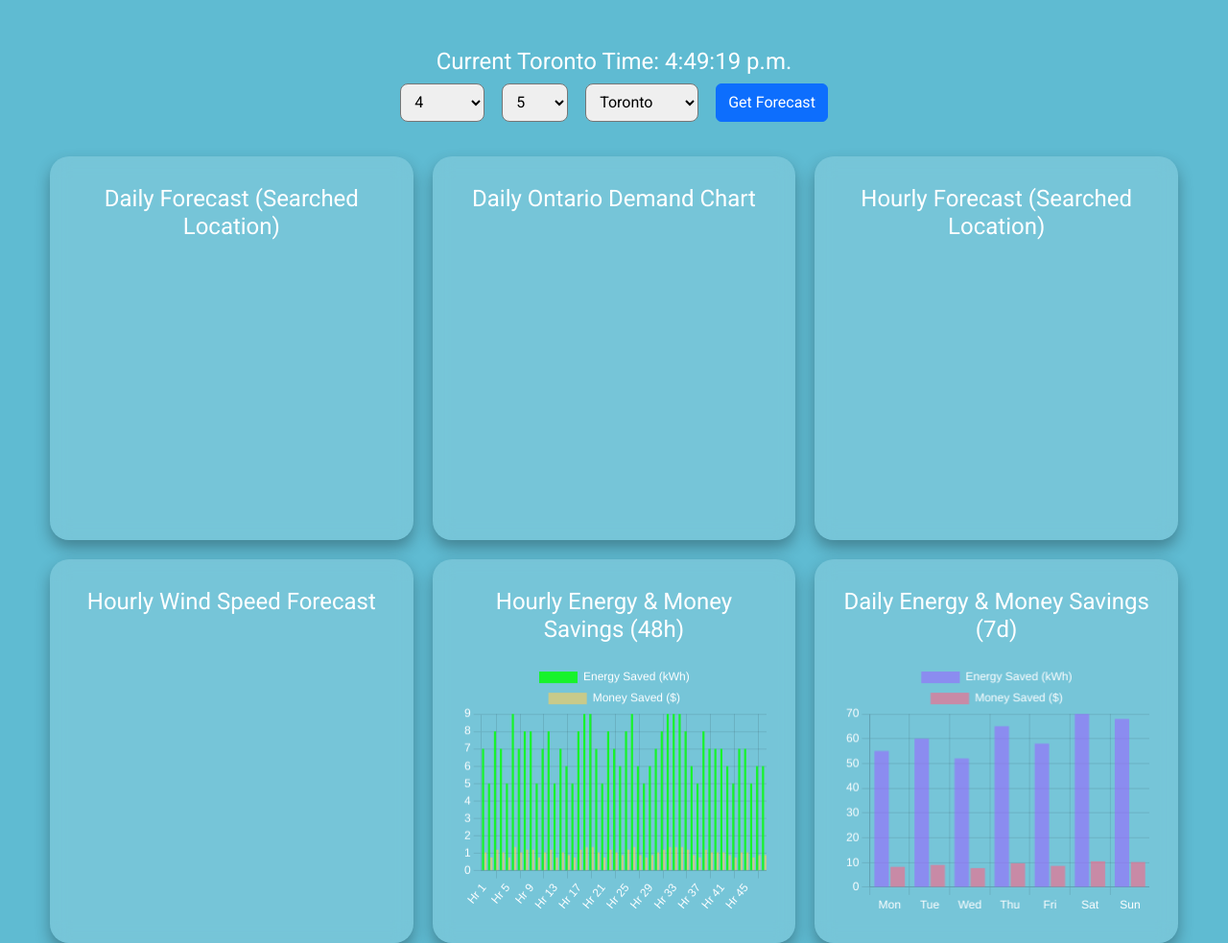
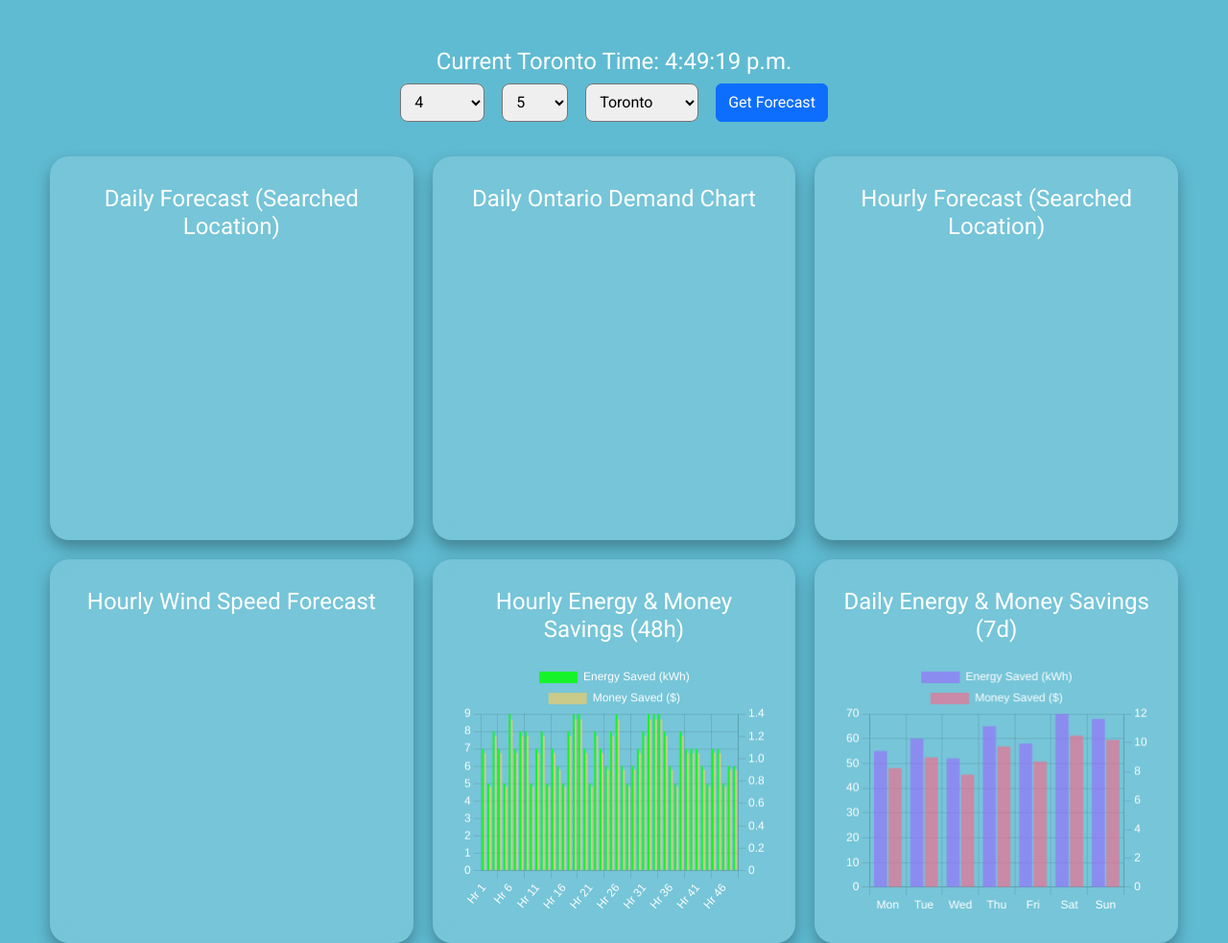
Before and after one commit to Harkirat2504/CAPSTONE4416-2025W, a website: page index.html in a window 1280 px wide. Shown: the whole page at 96% size. Drawn offline with nearby package versions, Linux system fonts and the light colour scheme.

Commit message:
Update index.html

```diff
--- a/index.html
+++ b/index.html
@@ -3,15 +3,24 @@
 
 <head>
   <meta charset="UTF-8" />
-  <meta name="viewport" content="width=device-width, initial-scale=1.0" />
+  <meta name="viewport" content="width=device-width, initial-scale=1.0"/>
   <title>Ontario Energy Demand Forecast</title>
 
   <!-- Bootstrap 5 CSS -->
-  <link href="https://cdn.jsdelivr.net/npm/bootstrap@5.3.0/dist/css/bootstrap.min.css" rel="stylesheet" />
+  <link
+    href="https://cdn.jsdelivr.net/npm/bootstrap@5.3.0/dist/css/bootstrap.min.css"
+    rel="stylesheet"
+  />
   <!-- Google Fonts: Roboto -->
-  <link href="https://fonts.googleapis.com/css2?family=Roboto:wght@300;400;700&display=swap" rel="stylesheet" />
+  <link
+    href="https://fonts.googleapis.com/css2?family=Roboto:wght@300;400;700&display=swap"
+    rel="stylesheet"
+  />
   <!-- Font Awesome for Icons -->
-  <link rel="stylesheet" href="https://cdnjs.cloudflare.com/ajax/libs/font-awesome/6.4.0/css/all.min.css" />
+  <link
+    rel="stylesheet"
+    href="https://cdnjs.cloudflare.com/ajax/libs/font-awesome/6.4.0/css/all.min.css"
+  />
   <!-- Chart.js -->
   <script src="https://cdn.jsdelivr.net/npm/chart.js"></script>
 
@@ -153,7 +162,7 @@
       <button type="submit" class="btn btn-primary">Get Forecast</button>
     </form>
 
-    <!-- Grid container with 4 cards -->
+    <!-- Grid container with 6 cards -->
     <div class="grid-container">
       <!-- Card 1: Daily Forecast List -->
       <div class="card-custom" id="forecastResults">
@@ -184,6 +193,7 @@
           <canvas id="windSpeedChart"></canvas>
         </div>
       </div>
+
       <!-- Card 5: Hourly Energy & Money Savings -->
       <div class="card-custom">
         <h2>Hourly Energy & Money Savings (48h)</h2>
@@ -199,14 +209,15 @@
           <canvas id="dailySavingsChart"></canvas>
         </div>
       </div>
-
     </div>
   </div>
 
   <!-- Bootstrap Bundle JS -->
-  <script src="https://cdn.jsdelivr.net/npm/bootstrap@5.3.0/dist/js/bootstrap.bundle.min.js"></script>
+  <script
+    src="https://cdn.jsdelivr.net/npm/bootstrap@5.3.0/dist/js/bootstrap.bundle.min.js"
+  ></script>
+
   <!-- Your existing JS goes here below -->
-</body>
   <script>
     // =========================
     // 1) LIVE TORONTO CLOCK
@@ -587,9 +598,7 @@
     // ===================================================
 
     // On form submission, fetch daily, hourly, wind speed, and turbine data and update UI
-  document
-    .getElementById("forecastForm")
-    .addEventListener("submit", async function (e) {
+    document.getElementById("forecastForm").addEventListener("submit", async function (e) {
       e.preventDefault();
       const month = parseInt(document.getElementById("monthSelect").value);
       const start_day = parseInt(document.getElementById("daySelect").value);
@@ -614,9 +623,7 @@
         alert(hourlyData.error);
         return;
       }
-      const sortedHours = Object.keys(hourlyData).sort(
-        (a, b) => parseInt(a) - parseInt(b)
-      );
+      const sortedHours = Object.keys(hourlyData).sort((a, b) => parseInt(a) - parseInt(b));
       const hourlyLabels = generateHourlyLabels(sortedHours.length);
       updateHourlyLocationChart(hourlyData, location, hourlyLabels);
 
@@ -640,11 +647,13 @@
       // ======= Send to Arduino automatically (no button) =======
       sendToArduino(dailyData, location, windData);
     });
+
     // =====================
     // HARDCODED SAVINGS DATA
     // =====================
+    // (These two charts below are for demonstration; they've been updated to have dual axes)
 
-  // 48-hour example (can be replaced with real data)
+    // 48-hour example
     const hourlyLabels = Array.from({ length: 48 }, (_, i) => `Hr ${i + 1}`);
     const hourlyEnergy = Array.from({ length: 48 }, () => Math.floor(Math.random() * 5 + 5)); // 5–10 kWh
     const hourlyMoney = hourlyEnergy.map(kWh => +(kWh * 0.15).toFixed(2)); // $ per hour
@@ -659,59 +668,86 @@
             label: "Energy Saved (kWh)",
             data: hourlyEnergy,
             backgroundColor: "rgba(0, 255, 0, 0.8)",
+            yAxisID: "y", // Left axis
           },
           {
             label: "Money Saved ($)",
             data: hourlyMoney,
             backgroundColor: "rgba(255, 205, 86, 0.6)",
-        }
-      ]
+            yAxisID: "y1", // Right axis
+          },
+        ],
       },
       options: {
         responsive: true,
         maintainAspectRatio: false,
         scales: {
-        y: { beginAtZero: true, ticks: { color: "#fff" } },
-        x: { ticks: { color: "#fff" } }
+          y: {
+            type: "linear",
+            position: "left",
+            beginAtZero: true,
+            ticks: { color: "#fff" },
           },
-      plugins: { legend: { labels: { color: "#fff" } } }
-    }
+          y1: {
+            type: "linear",
+            position: "right",
+            beginAtZero: true,
+            ticks: { color: "#fff" },
+            grid: { drawOnChartArea: false }, // keeps the grid lines from overlapping
+          },
+          x: { ticks: { color: "#fff" } },
+        },
+        plugins: { legend: { labels: { color: "#fff" } } },
+      },
     });
 
     // 7-day example
-  const dailyLabels = ["Mon", "Tue", "Wed", "Thu", "Fri", "Sat", "Sun"];
-  const dailyEnergy = [55, 60, 52, 65, 58, 70, 68]; // kWh
-  const dailyMoney = dailyEnergy.map(kWh => +(kWh * 0.15).toFixed(2));
+    const dailyLabelsSavings = ["Mon", "Tue", "Wed", "Thu", "Fri", "Sat", "Sun"];
+    const dailyEnergySavings = [55, 60, 52, 65, 58, 70, 68]; // kWh
+    const dailyMoneySavings = dailyEnergySavings.map(kWh => +(kWh * 0.15).toFixed(2));
 
     const ctxDaily = document.getElementById("dailySavingsChart").getContext("2d");
     new Chart(ctxDaily, {
       type: "bar",
       data: {
-      labels: dailyLabels,
+        labels: dailyLabelsSavings,
         datasets: [
           {
             label: "Energy Saved (kWh)",
-          data: dailyEnergy,
+            data: dailyEnergySavings,
             backgroundColor: "rgba(153, 102, 255, 0.6)",
+            yAxisID: "y", // Left axis
           },
           {
             label: "Money Saved ($)",
-          data: dailyMoney,
+            data: dailyMoneySavings,
             backgroundColor: "rgba(255, 99, 132, 0.6)",
-        }
-      ]
+            yAxisID: "y1", // Right axis
+          },
+        ],
       },
       options: {
         responsive: true,
         maintainAspectRatio: false,
         scales: {
-        y: { beginAtZero: true, ticks: { color: "#fff" } },
-        x: { ticks: { color: "#fff" } }
+          y: {
+            type: "linear",
+            position: "left",
+            beginAtZero: true,
+            ticks: { color: "#fff" },
           },
-      plugins: { legend: { labels: { color: "#fff" } } }
-    }
+          y1: {
+            type: "linear",
+            position: "right",
+            beginAtZero: true,
+            ticks: { color: "#fff" },
+            grid: { drawOnChartArea: false },
+          },
+          x: { ticks: { color: "#fff" } },
+        },
+        plugins: { legend: { labels: { color: "#fff" } } },
+      },
     });
-
   </script>
-
+</body>
 </html>
```
Lines whose indentation alone changed are shown as unchanged.
